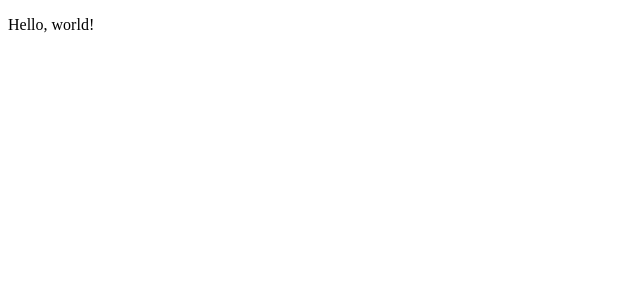
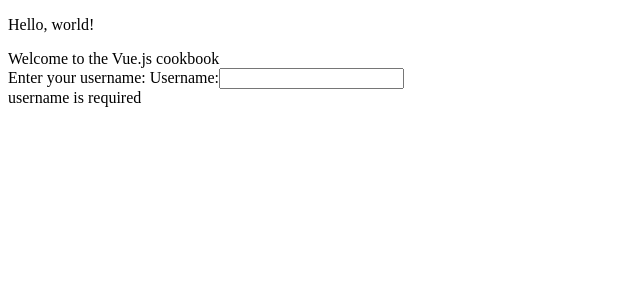
Before and after one commit to V1ctorW1ll1an/practice-vue-test, a Vue app in the folder app/: page / in a window 1280 px wide. Shown: the top 300 px of the page, without its empty margins (0-640 px from the left). Built offline with nearby package versions, Linux system fonts and the light colour scheme.

Commit message:
🧪 test(test):
Input test

```diff
--- a/app/package.json
+++ b/app/package.json
@@ -18,9 +18,11 @@
         "vue-router": "^4.1.2"
     },
     "devDependencies": {
+        "@testing-library/jest-dom": "^5.16.4",
         "@testing-library/vue": "^6.6.1",
         "@types/jsdom": "^16.2.14",
         "@types/node": "^16.11.45",
+        "@types/whatwg-fetch": "^0.0.33",
         "@vitejs/plugin-vue": "^3.0.1",
         "@vitejs/plugin-vue-jsx": "^2.0.0",
         "@vue/test-utils": "^2.0.2",
--- /dev/null
+++ b/app/src/components/Input.vue
@@ -0,0 +1,27 @@
+<script setup lang="ts">
+import { computed, ref } from 'vue';
+
+const message = ref('Welcome to the Vue.js cookbook');
+const username = ref('');
+
+// validation if username is empty
+const error = computed(() => {
+    return username.value.trim().length <= 0;
+});
+</script>
+
+<template>
+    <div>
+        <div data-testid="_message" class="message">
+            {{ message }}
+        </div>
+        Enter your username:
+        <label for="username">Username:</label>
+        <input v-model="username" id="username" name="username" />
+        <div data-testid="_usernameError" v-if="error" class="error">
+            username is required
+        </div>
+    </div>
+</template>
+
+<style lang="scss" scoped></style>
--- a/app/src/views/Home.vue
+++ b/app/src/views/Home.vue
@@ -1,6 +1,7 @@
 <script setup lang="ts">
 import DynamicComponent from '../components/DynamicComponent.vue';
 import MyPokemon from '@/components/MyPokemon.vue';
+import Input from '../components/Input.vue';
 </script>
 <template>
     <div id="Home">
@@ -8,6 +9,7 @@ import MyPokemon from '@/components/MyPokemon.vue';
             <DynamicComponent element="div">
                 <p>Hello, world!</p>
             </DynamicComponent>
+            <Input />
         </main>
     </div>
 </template>
```
Also changed, not shown: app/src/setupTests.ts (+1 -1 lines), 2 other files (tests, documents, lock files or other folders).
